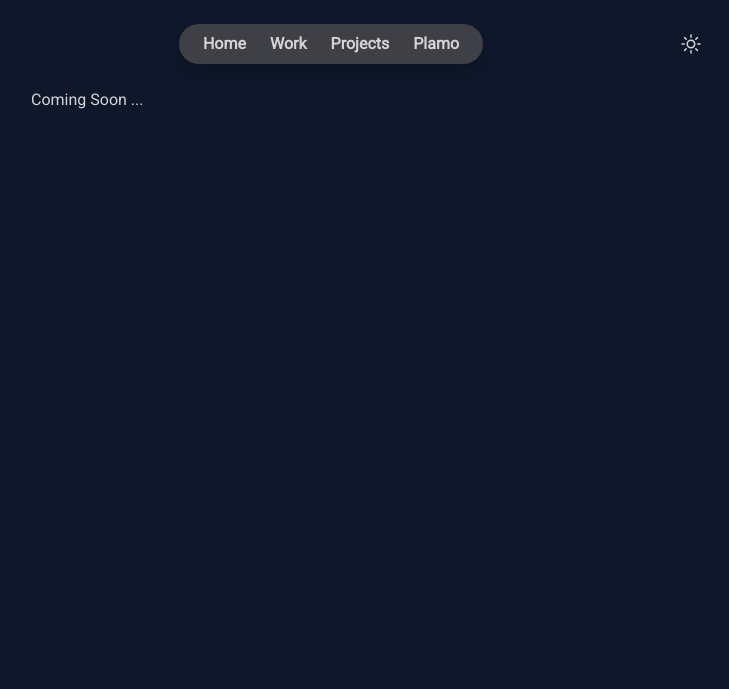
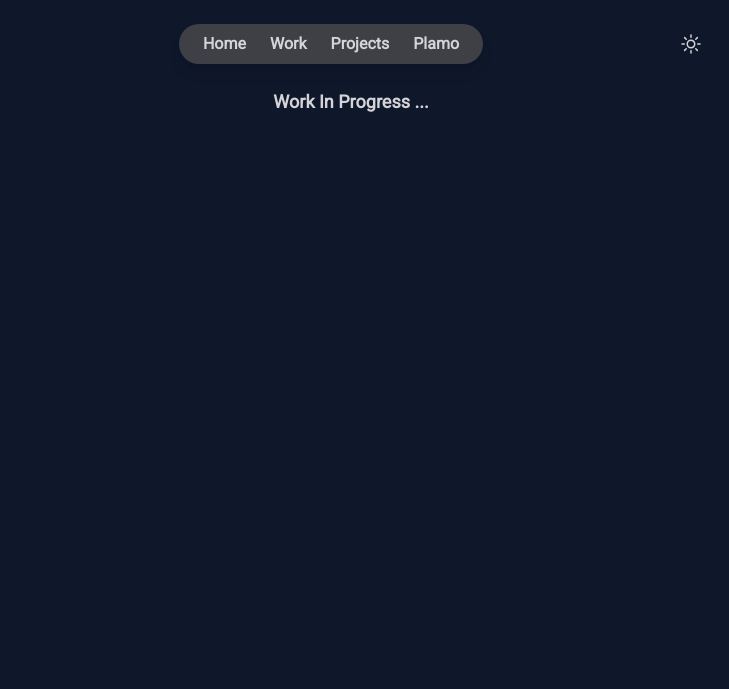
Before and after one commit to RyanLiu6/ryanliu6.xyz, an Astro site: page /projects in a window 1280 px wide. Shown: the top 689 px of the page, without its empty margins (289-1018 px from the left). Built offline with nearby package versions, Linux system fonts and the light colour scheme; Astro itself is replaced by a stand-in of ours.

Commit message:
Updating projects.astro

```diff
--- a/src/pages/projects.astro
+++ b/src/pages/projects.astro
@@ -1,12 +1,10 @@
 ---
 import BaseLayout from "@/layouts/BaseLayout.astro";
-// import { bodyBorder } from "@/components/utils";
 
 const pageName: string = "Projects"
 ---
 <BaseLayout pageName={pageName}>
-  <!-- <div class={bodyBorder}> -->
-  <div>
-    <p>Coming Soon ...</p>
-  </div>
+  <section class="flex flex-col items-center justify-center">
+    <h1 class="font-bold text-lg">Work In Progress ...</h1>
+  </section>
 </BaseLayout>
```
